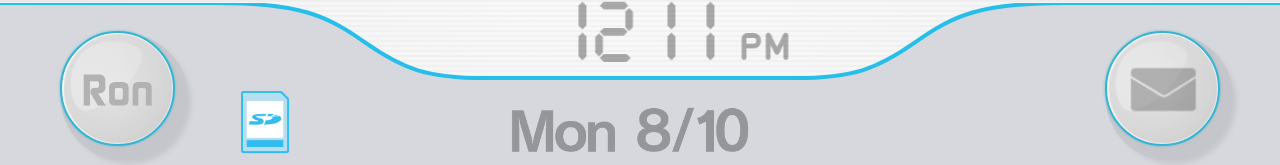
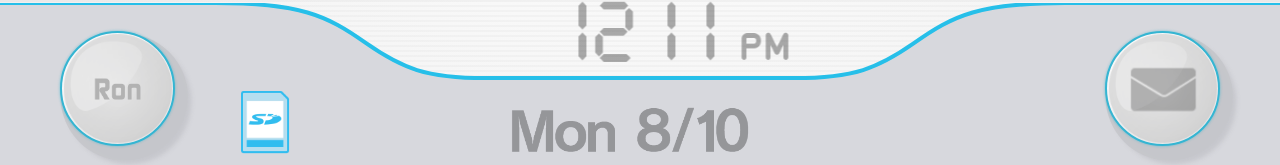
Before and after one commit to ronitmartin/ronitmartin.github.io, a React (Vite) app: page / in a window 1280 px wide. Shown: the part 573-738 px from the top of the page. Built offline with nearby package versions, Linux system fonts and the light colour scheme.

Commit message:
Shrink and center-align Ron wordmark to match original Wii logo proportions

```diff
--- a/styles.css
+++ b/styles.css
@@ -823,11 +823,11 @@ body {
   position: absolute;
   z-index: 2;
   left: 50%;
-  top: 51.5%;
-  width: 62%;
+  top: 50%;
+  width: 42%;
   height: auto;
   margin: 0;
-  transform: translate(-50.7%, -50%);
+  transform: translate(-50%, -50%);
   object-fit: contain;
   pointer-events: none;
 }
```
